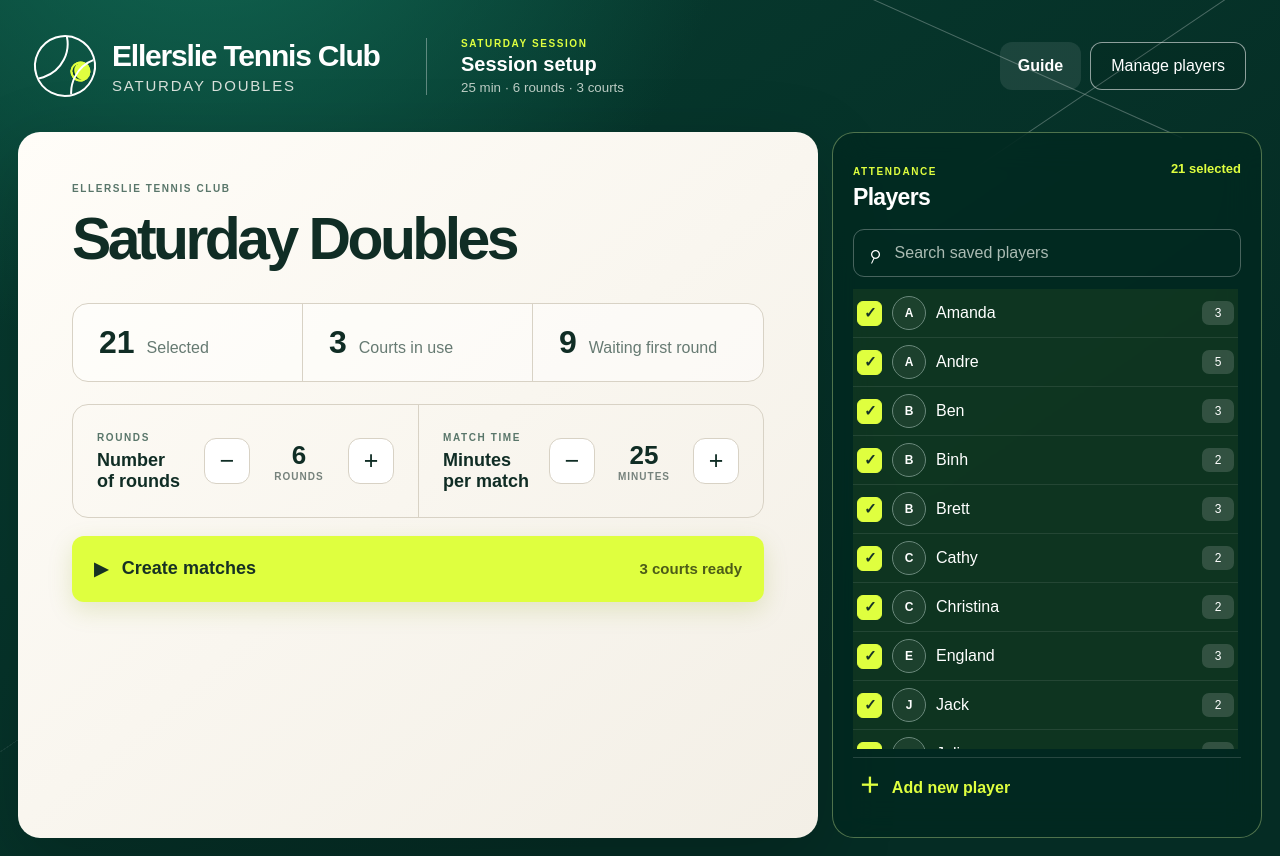
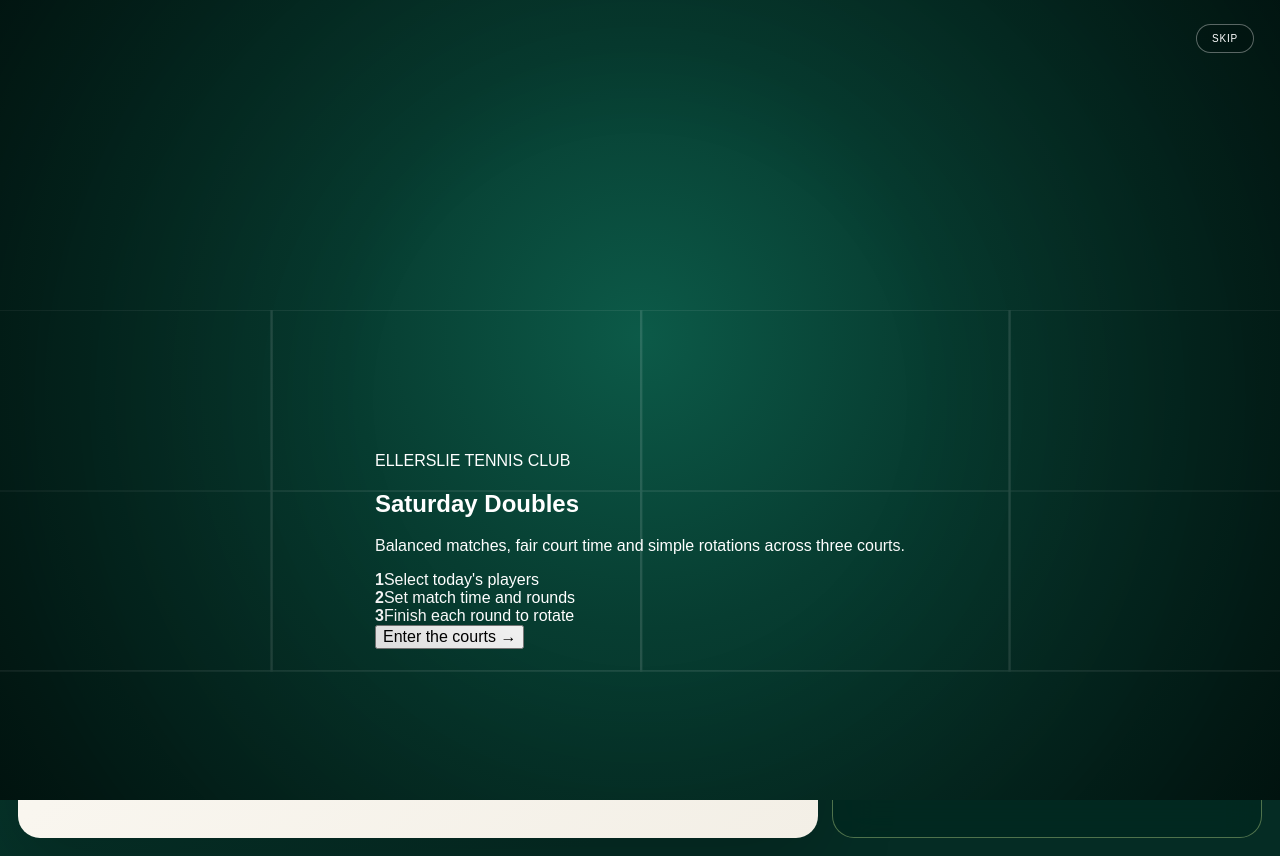
Before and after one commit to jack-crosti/ellerslie-saturday-doubles, a React (Vite) app: page / in a window 1280 px wide. Built offline with nearby package versions, Linux system fonts and the light colour scheme.

Commit message:
Add post-animation welcome guide

```diff
--- a/src/App.tsx
+++ b/src/App.tsx
@@ -158,6 +158,7 @@ export default function Home() {
   const [search, setSearch] = useState("");
   const [modal, setModal] = useState<"add" | "manage" | "guide" | null>(null);
   const [showIntro, setShowIntro] = useState(false);
+  const [introReady, setIntroReady] = useState(false);
   const audioContextRef = useRef<AudioContext | null>(null);
   const [newName, setNewName] = useState("");
   const [newSkill, setNewSkill] = useState(3);
@@ -187,8 +188,9 @@ export default function Home() {
 
   useEffect(() => {
     if (!showIntro) return;
+    setIntroReady(false);
     const reducedMotion = window.matchMedia("(prefers-reduced-motion: reduce)").matches;
-    const timeout = window.setTimeout(() => dismissIntro(), reducedMotion ? 1400 : 4200);
+    const timeout = window.setTimeout(() => setIntroReady(true), reducedMotion ? 500 : 4750);
     return () => window.clearTimeout(timeout);
   }, [showIntro]);
 
@@ -273,6 +275,7 @@ export default function Home() {
 
   function replayIntro() {
     setModal(null);
+    setIntroReady(false);
     window.setTimeout(() => setShowIntro(true), 180);
   }
 
@@ -444,15 +447,28 @@ export default function Home() {
           </div>
         </>}
       </section></div>}
-      {showIntro && <div className="intro-screen" role="dialog" aria-label="Welcome to Ellerslie Saturday Doubles">
-        <div className="intro-court" aria-hidden="true"><i /><i /><i /></div>
-        <div className="cinematic-ball" aria-hidden="true"><i /><i /></div>
-        <div className="intro-lockup">
+      {showIntro && <div className={`intro-screen ${introReady ? "settled" : ""}`} role="dialog" aria-label="Welcome to Ellerslie Saturday Doubles">
+        <div className="intro-stage" aria-hidden="true">
+          <div className="intro-glow intro-glow-one" />
+          <div className="intro-glow intro-glow-two" />
+          <div className="intro-court"><i /><i /><i /></div>
+          <div className="ball-flight">
+            <span className="ball-shadow" />
+            <div className="cinematic-ball"><i /><i /></div>
+          </div>
+        </div>
+        <div className={`intro-welcome ${introReady ? "ready" : ""}`}>
           <span>ELLERSLIE TENNIS CLUB</span>
           <h2>Saturday Doubles</h2>
-          <p>Courts ready.</p>
+          <p>Balanced matches, fair court time and simple rotations across three courts.</p>
+          <div className="intro-mini-guide">
+            <div><b>1</b><span>Select today&apos;s players</span></div>
+            <div><b>2</b><span>Set match time and rounds</span></div>
+            <div><b>3</b><span>Finish each round to rotate</span></div>
+          </div>
+          <button className="intro-enter" type="button" onClick={dismissIntro}>Enter the courts <span>→</span></button>
         </div>
-        <button type="button" onClick={dismissIntro}>Skip</button>
+        <button className="intro-skip" type="button" onClick={dismissIntro}>Skip</button>
       </div>}
       {toast && <div className="toast">{toast}</div>}
     </main>
```
